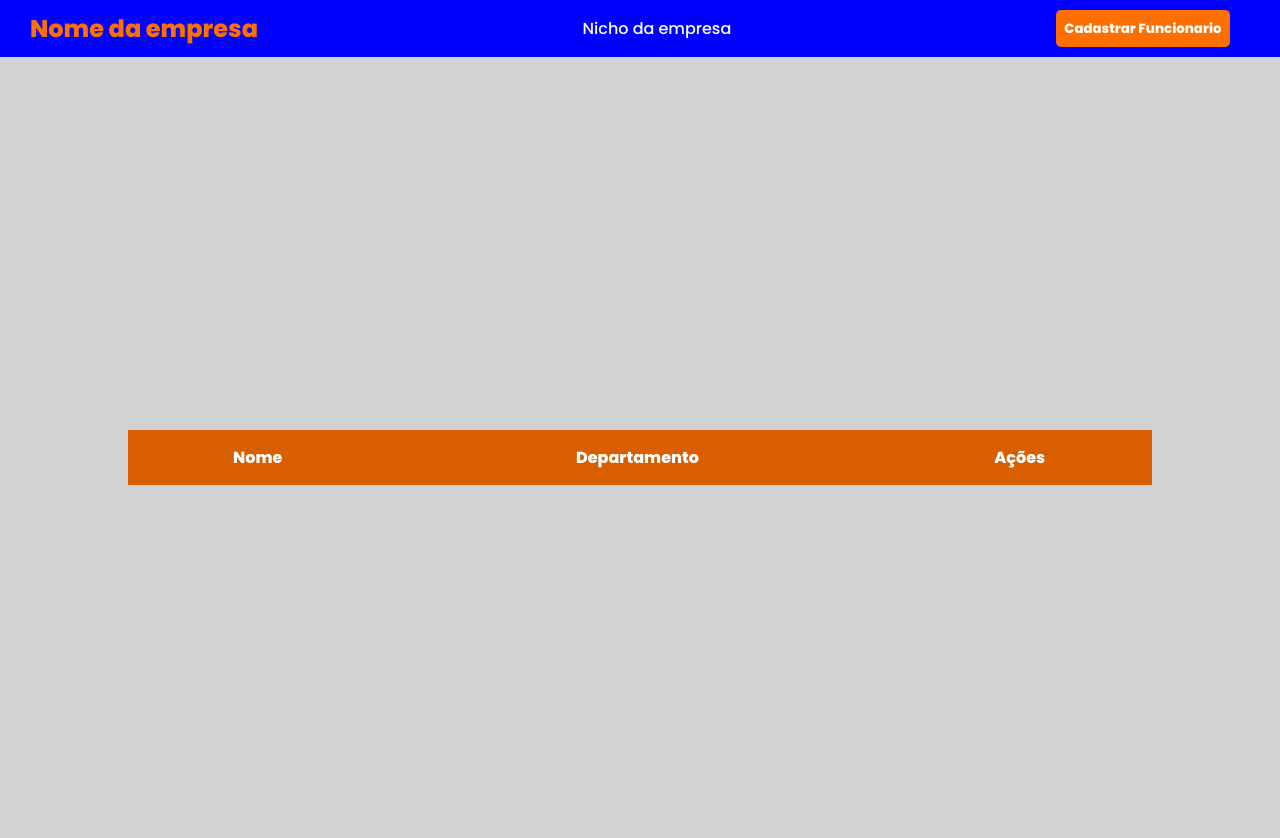
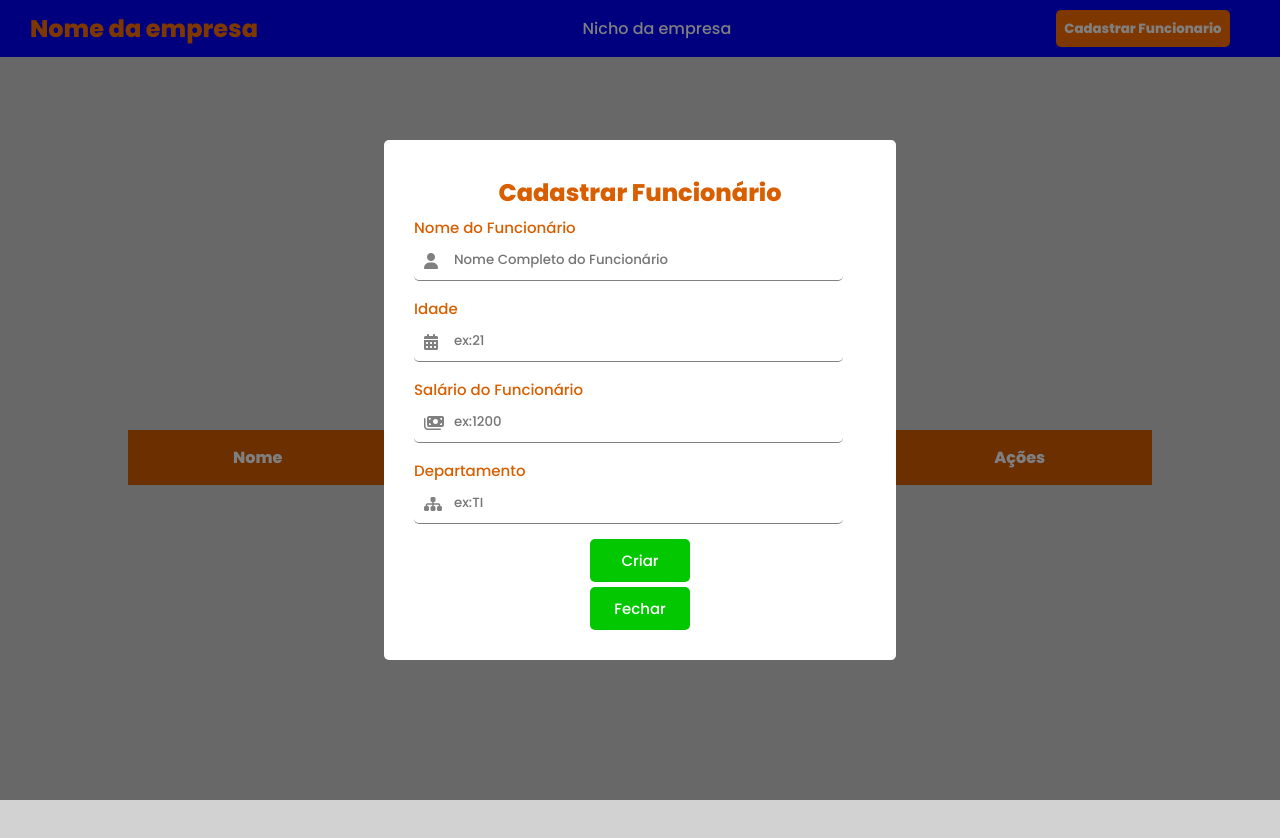
Before and after one commit to ErosFranklin/Funcionalize, a website: page views/pagina-funcionarios.html in a window 1280 px wide. Both pictures are taken after a click on the button "Cadastrar Funcionario". Drawn offline with Linux system fonts and the light colour scheme.

Commit message:
add modal "cadastrar funcionario"

```diff
--- /dev/null
+++ b/public/javascript/pagina-funcionarios.js
@@ -0,0 +1,146 @@
+document.addEventListener('DOMContentLoaded', async function(){
+    const overlay = document.querySelector('#overlay');
+    const modalCriar = document.querySelector('#modal');
+    const btnCadastrarFuncionario = document.querySelector('#btn-criar');
+    const btnFechar = document.querySelector('#btn-fechar')
+    const nomeFuncionario = document.querySelector('#nome-funcionario').value;
+    const idadeFuncionario = document.querySelector('#idade-funcionario').value;
+    const salarioFuncionario = document.querySelector('#salario-funcionario').value;
+    const departamentoFuncionario = document.querySelector('#departamento-funcionario').value;
+    const formCadastrarFunc = document.querySelector('#form-add-func');
+
+    const idEmpresa = localStorage.getItem('userId');
+    const token = localStorage.getItem('token')
+
+    const modalExibido = localStorage.getItem("modalExibido");
+  if (modalExibido === "true") {
+    overlay.style.display = "block";
+    modal.style.display = "block";
+  }
+
+  btnCadastrarFuncionario.addEventListener("click", function () {
+    overlay.style.display = "block";
+    modalCriar.style.display = "block";
+    localStorage.setItem("modalExibido", "true");
+  });
+
+  btnFechar.addEventListener("click", function () {
+    fecharJanela(overlay, modalCriar, nomeFuncionario, idadeFuncionario,salarioFuncionario, departamentoFuncionario );
+  });
+
+  formCadastrarFunc.addEventListener('submit', async function(event){
+    event.preventDefault();
+
+    if (nomeFuncionario === "" || idadeFuncionario === "" || salarioFuncionario === "" || departamentoFuncionario ==="") {
+        alert("Preencha todas as informações!");
+        return;
+      }
+
+  })
+
+  /*
+  async function salvarFuncionarioBackend(nomeFuncionario, idadeFuncionario, salarioFuncionario, departamentoFuncionario, idFuncionario = null) {
+    const token = localStorage.getItem("token");
+    const userId = localStorage.getItem("userId");
+
+    if (!userId || !token) {
+      alert("Erro: ID do usuário ou token não encontrado.");
+      return null;
+    }
+
+    const data = {
+      nome: nomeFuncionario,
+      idade: idadeFuncionario,
+      salario: salarioFuncionario,
+      departamento: departamentoFuncionario
+    };
+    //LEMBRAR DE EDITAR AS ROTAS APOS O BACK ESTA FUNCIONANDO
+    const url = idFuncionario
+      ? `/api/add/${idFuncionario}`
+      : "/api/editar";
+
+    const method = groupId ? "PATCH" : "POST";
+
+    try {
+      const response = await fetch(url, {
+        method: method,
+        headers: {
+          "Content-Type": "application/json",
+          Authorization: `Bearer ${token}`,
+        },
+        body: JSON.stringify(data),
+      });
+
+      if (!response.ok) {
+        const errorData = await response.json();
+        throw new Error(errorData.message);
+      }
+
+      const salvarFuncionario = await response.json();
+      //LEMBRAR DE EDITAR  O ID DO FUNCIONARIO APOS O BACK ESTA FUNCIONANDO
+      if (method === "POST" && salvarFuncionario.funcionario_id) {
+        localStorage.setItem(
+          `funcionarioID_${salvarFuncionario.funcionario_id}`,
+          JSON.stringify(salvarFuncionario)
+        );
+      }
+
+      return salvarFuncionario;
+    } catch (error) {
+      console.error("Erro ao salvar funcionario:", error);
+      alert("Erro ao salvar funcionario: " + error.message);
+      return null;
+    }
+  }
+    */
+  function criarFuncionario(nomeFuncionario, idadeFuncionario, salarioFuncionario, departamentoFuncionario, idFuncionario) {
+    const tabelaFuncionarios = document.querySelector("#tabela-funcionarios tbody");
+
+    // Cria uma nova linha (tr) para o funcionário
+    const novaLinha = document.createElement("tr");
+    novaLinha.className = "linha-funcionario";
+    novaLinha.dataset.idFuncionario = idFuncionario;
+
+    // Adiciona as células com as informações do funcionário
+    novaLinha.innerHTML = `
+        <td class="celula-tabela">${nomeFuncionario}</td>
+        <td class="celula-tabela">${departamentoFuncionario}</td>
+        <td class="celula-tabela">${idadeFuncionario}</td>
+        <td class="celula-tabela">${salarioFuncionario}</td>
+        <td class="celula-tabela">
+            <button class="editar-funcionario" data-id="${idFuncionario}">
+                <i class="fa-solid fa-pencil-alt"></i> Editar
+            </button>
+            <button class="excluir-funcionario" data-id="${idFuncionario}">
+                <i class="fa-solid fa-trash"></i> Excluir
+            </button>
+        </td>
+    `;
+
+    // Adiciona a linha à tabela
+    tabelaFuncionarios.appendChild(novaLinha);
+
+    // Adiciona o evento de edição
+    const botaoEditar = novaLinha.querySelector(".editar-funcionario");
+    botaoEditar.addEventListener("click", function () {
+        editarFuncionario(idFuncionario);
+    });
+
+    // Adiciona o evento de exclusão
+    const botaoExcluir = novaLinha.querySelector(".excluir-funcionario");
+    botaoExcluir.addEventListener("click", function () {
+        exibirModalExcluir(idFuncionario);
+    });
+}
+  function fecharJanela(overlay, modalCriar, nomeFuncionario, idadeFuncionario,salarioFuncionario, departamentoFuncionario) {
+    nomeFuncionario.value = "";
+    idadeFuncionario.value = "";
+    salarioFuncionario = "";
+    departamentoFuncionario = "";
+    overlay.style.display = "none";
+    modalCriar.style.display = "none";
+    localStorage.setItem("modalExibido", "false");
+  }
+
+
+})
--- a/public/style/style-principal.css
+++ b/public/style/style-principal.css
@@ -8,6 +8,7 @@
 body{
     width: 100vw;
     height: 100vh;
+    overflow: hidden;
 }
 .container-principal{
     width: 100vw;
@@ -55,6 +56,124 @@ body{
     background-color: rgb(216, 94, 0) ;
     cursor:pointer;
 }
+.overlay {
+    display: none;
+    position: fixed;
+    top: 0;
+    left: 0;
+    width: 100%;
+    height: 100%;
+    background-color: rgba(0, 0, 0, 0.5);
+    z-index: 1;
+}
+
+.modal {
+    display: none;
+    position: fixed;
+    width: 40%;
+    top: 50%;
+    left: 50%;
+    transform: translate(-50%, -50%);
+    background-color: white;
+    padding: 30px;
+    border-radius: 5px;
+    z-index: 2;
+}
+.modal h2{
+    text-align: center;
+    color:rgb(216, 94, 0);
+    padding: 5px;
+}
+.modal label{
+    font-size: 15px;
+    color:rgb(216, 94, 0);
+}
+
+.componente {
+    position: relative;
+    margin-bottom: 15px;
+}
+.componente select {
+    color: gray;
+}
+
+.icone,.icone2,.icone3,.icone4 {
+    color: gray;
+    position: absolute;
+    left: 10px;
+    top: 50%;
+    transform: translateY(-50%);
+    transition: color .2s ease-in-out;
+}
+.componente input, select {
+    width: 95%;
+    border: none;
+    border-bottom: 1px solid gray;
+    border-radius: 5px;
+    background-color: white;
+    padding: 10px;
+    padding-left: 40px;
+    transition: .2s ease-in-out;
+}
+
+.componente select:focus{
+    border-color: rgb(255, 111, 0);
+    outline: none;
+    cursor:pointer;
+}
+.componente input:focus {
+    border-color: rgb(255, 111, 0);
+    outline: none;
+}
+
+input:focus + .icone,
+input:focus + .icone2,
+input:focus ~ .icone,
+input:focus ~ .icone2,
+input:focus + .icone3,
+input:focus + .icone4,
+input:focus ~ .icone3,
+select:focus ~ .icone4 {
+    color: rgb(255, 111, 0);
+}
+.btns-funcionario{
+    display: flex;
+    justify-content: center;
+    position: relative;
+}
+#criar-funcionario{
+    border: none;
+    border-radius:5px;
+    color:#fff;
+    font-size: 15px;
+    padding: 10px;
+    width: 100px;
+    background-color: #03c700;
+    transition: .3s ease-in-out;
+}
+#criar-funcionario:hover{
+    background-color: #03c7009c;
+    cursor: pointer;
+}
+
+#btn-fechar{
+    border: none;
+    border-radius:5px;
+    color:#fff;
+    font-size: 15px;
+    padding: 10px;
+    margin-top: 5px;
+    width: 100px;
+    background-color: #03c700;
+    transition: .3s ease-in-out;
+    position: relative;
+    right: -50%;
+    transform: translateX(-50%);
+}
+#btn-fechar:hover{
+    background-color: #03c7009c;
+    cursor: pointer;
+}
 .container-funcionarios{
     width: 100vw;
     height: 100vh;
--- a/views/pagina-funcionarios.html
+++ b/views/pagina-funcionarios.html
@@ -22,53 +22,57 @@
         </header>
         <div id="overlay" class="overlay"></div>
         <div id="modal" class="modal" style="display: none">
-          <h2>Cadastrar Funcionario</h2>
+          <h2>Cadastrar Funcionário</h2>
           <form method="post" id="form-add-func">
             <label for="nome-funcionario">Nome do Funcionário</label>
-            <div class="componentesG">
-              <i class="icone fa-solid fa-user"></i>
+            <div class="componente">
+
               <input
                 type="text"
                 name="nome-funcionario"
                 id="nome-funcionario"
                 placeholder="Nome Completo do Funcionário"
               />
+              <i class="icone fa-solid fa-user"></i>
             </div>
             <label for="idade-funcionario">Idade</label>
-            <div class="componentesG">
-              <i class="fa-solid fa-calendar-days"></i>
+            <div class="componente">
               <input
                 type="number"
                 name="idade-funcionario"
                 id="idade-funcionario"
                 placeholder="ex:21"
               />
+              <i class="icone2 fa-solid fa-calendar-days"></i>
             </div>
             <label for="salario-funcionario">Salário do Funcionário</label>
-            <div class="componentesG">
-              <i class="fa-solid fa-money-bills"></i>
+            <div class="componente">
+
               <input
                 type="number"
                 name="salario-funcionario"
                 id="salario-funcionario"
                 placeholder="ex:1200"
               />
+              <i class="icone3 fas fa-money-bills"></i>
             </div>
             <label for="departamento-funcionario">Departamento</label>
-            <div class="componentesG">
-              <i class="fas fa-sitemap"></i>
+            <div class="componente">
+
               <input
                 type="text"
                 name="departamento-funcionario"
                 id="departamento-funcionario"
                 placeholder="ex:TI"
               />
+              <i class="icone4 fas fa-sitemap"></i>
             </div>
             <div class="btns-funcionario">
               <button id="criar-funcionario">Criar</button>
+
             </div>
           </form>
-          <button id="fechar">Fechar</button>
+          <button id="btn-fechar">Fechar</button>
         </div>
         <div id="confirmaExcluirModal" class="modal" style="display: none">
           <div class="modal-content">
@@ -93,5 +97,6 @@
               </table>
         </div>
     </main>
+    <script src="../public/javascript/pagina-funcionarios.js"></script>
 </body>
 </html>
```
